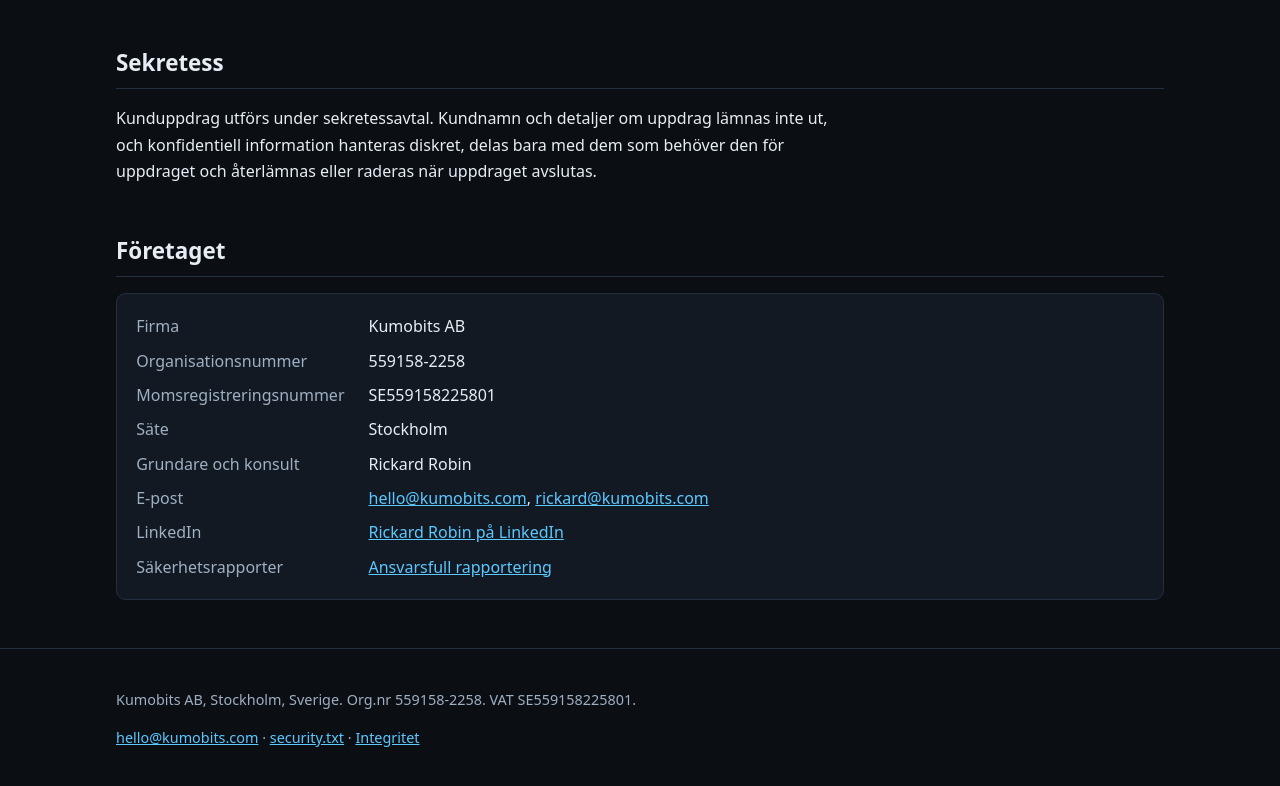
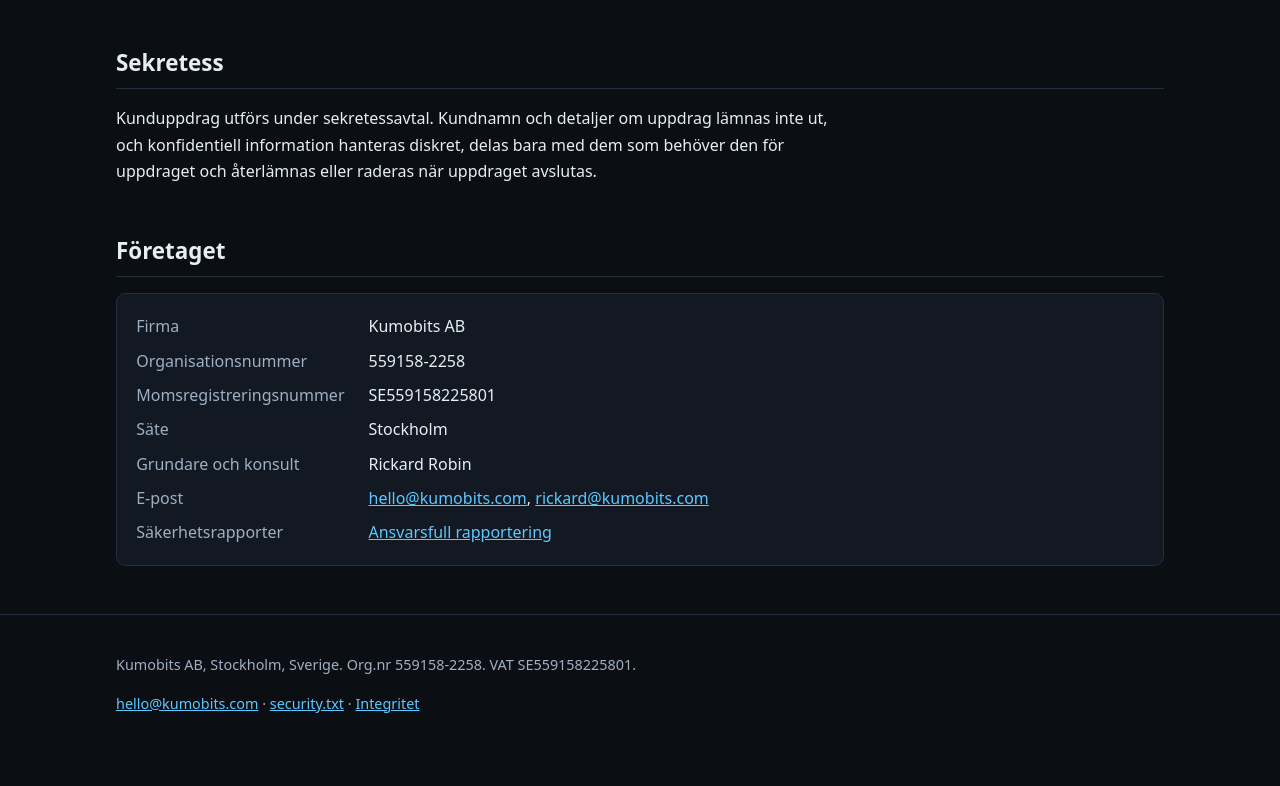
Before and after one commit to rille111/kumobits-site, a plain HTML site: page sv/index.html in a window 1280 px wide. Shown: the part 1873-2659 px from the top of the page. After the commit the page ends 2627 px from the top, so only its background shows below. Drawn offline with Linux system fonts and the light colour scheme.

Commit message:
Company: remove LinkedIn row per Rickard

```diff
--- a/sv/index.html
+++ b/sv/index.html
@@ -80,7 +80,6 @@
 <dt>Säte</dt><dd>Stockholm</dd>
 <dt>Grundare och konsult</dt><dd>Rickard Robin</dd>
 <dt>E-post</dt><dd><a href="mailto:hello@kumobits.com">hello@kumobits.com</a>, <a href="mailto:rickard@kumobits.com">rickard@kumobits.com</a></dd>
-<dt>LinkedIn</dt><dd><a href="https://www.linkedin.com/in/rickard-robin-1995b627" rel="noopener noreferrer">Rickard Robin på LinkedIn</a></dd>
 <dt>Säkerhetsrapporter</dt><dd><a href="/sv/security/">Ansvarsfull rapportering</a></dd>
 </dl>
 </section>
```
Also changed, not shown: index.html (+0 -1 lines).
